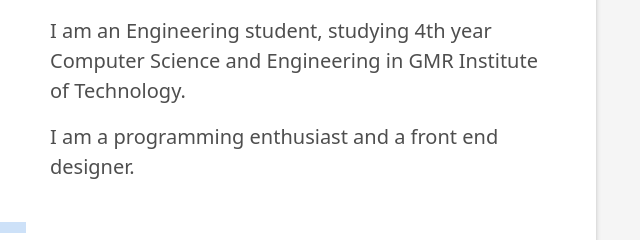
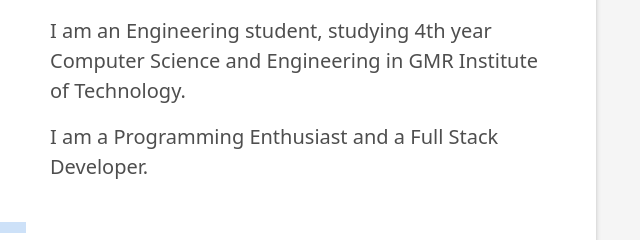
Before and after one commit to vinodkumar1914/portfolio, a plain HTML site: page index.html in a window 1280 px wide. Shown: the part 998-1238 px from the top of the page, 602-1242 px from the left. Drawn offline with Linux system fonts and the light colour scheme.

Commit message:
Update index.html

```diff
--- a/index.html
+++ b/index.html
@@ -120,7 +120,7 @@
                       I am an Engineering student, studying 4th year Computer Science and Engineering in GMR Institute of Technology.
                     </p>
                     <p class="lead">
-                      I am a programming enthusiast and a front end designer.
+                      I am a Programming Enthusiast and a Full Stack Developer.
                     </p>
                   </div>
                 </div>
```
